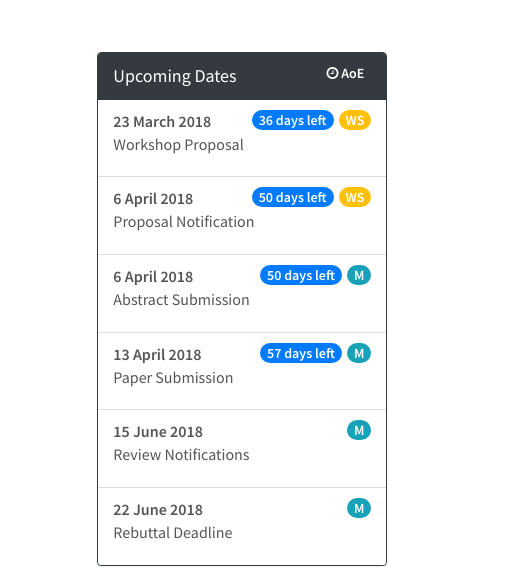
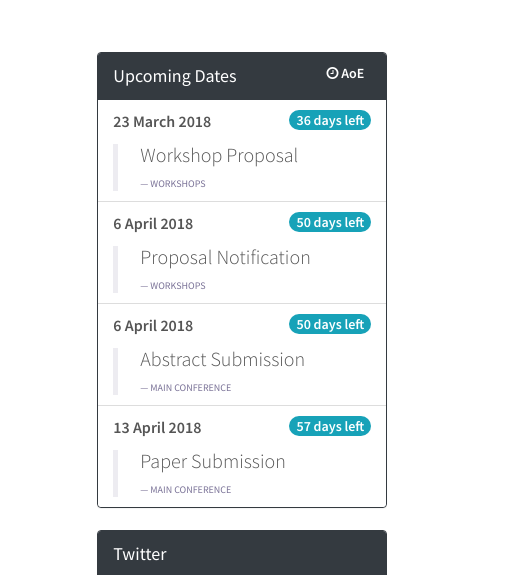
Before and after one commit to vlhcc18/vlhcc18.github.io, a website: page index.html in a window 1280 px wide. Shown: the part 584-1159 px from the top of the page, 771-1280 px from the left. Drawn offline with Linux system fonts and the light colour scheme.

Commit message:
Improved upcoming dates widget (#56)
* improved style

* updated widget

```diff
--- a/css/modern-business.css
+++ b/css/modern-business.css
@@ -385,3 +385,9 @@ body {
     border-style: solid;
     border-color: transparent transparent transparent #555;
 }
+
+/* Blockquote*/
+.blockquote-flush{
+  padding: 0px 22px;
+  margin-bottom: 0px;
+}
--- a/index.html
+++ b/index.html
@@ -335,53 +335,72 @@
                 <div class="list-group list-group-flush" style="margin-bottom: 0px;">
                   <a href="#" class="list-group-item list-group-item-hover">
                     <b>23 March 2018</b>
-                    <span class="badge badge-warning badge-pill tool-tip">WS<span class="tool-tiptext tool-tip-top">Workshops</span></span>
-                    <span id="ws-proposal-date-badge" class="badge badge-primary badge-pill"></span>
-                    <p>Workshop Proposal</p>
+                    <span id="ws-proposal-date-badge" class="badge badge-info badge-pill"></span>
+                    <blockquote class="blockquote blockquote-flush">
+                      <p class="h4">Workshop Proposal</p>
+                      <footer>WORKSHOPS</footer>
+                    </blockquote>
+
                   </a>
                   <a href="#" class="list-group-item list-group-item-hover">
                     <b>6 April 2018</b>
-                    <span class="badge badge-warning badge-pill tool-tip">WS<span class="tool-tiptext tool-tip-top">Workshops</span></span>
-                    <span id="ws-notification-date-badge" class="badge badge-primary badge-pill"></span>
-                    <p>Proposal Notification</p>
+                    <span id="ws-notification-date-badge" class="badge badge-info badge-pill"></span>
+                    <blockquote class="blockquote blockquote-flush">
+                      <p class="h4">Proposal Notification</p>
+                      <footer>WORKSHOPS</footer>
+                    </blockquote>
                   </a>
                   <a href="#" class="list-group-item list-group-item-hover">
                     <b>6 April 2018</b>
-                    <span class="badge badge-info badge-pill tool-tip">M<span class="tool-tiptext tool-tip-top">Main Conference</span></span>
-                    <span id="abstract-date-badge" class="badge badge-primary badge-pill"></span>
-                    <p>Abstract Submission</p>
+                    <span id="abstract-date-badge" class="badge badge-info badge-pill"></span>
+                    <blockquote class="blockquote blockquote-flush">
+                      <p class="h4">Abstract Submission</p>
+                      <footer>MAIN CONFERENCE</footer>
+                    </blockquote>
                   </a>
                   <a href="#" class="list-group-item list-group-item-hover">
                     <b>13 April 2018</b>
-                    <span class="badge badge-info badge-pill tool-tip">M<span class="tool-tiptext tool-tip-top">Main Conference</span></span>
-                    <span id="paper-date-badge" class="badge badge-primary badge-pill"></span>
-                    <p>Paper Submission</p>
+                    <span id="paper-date-badge" class="badge badge-info badge-pill"></span>
+                    <blockquote class="blockquote blockquote-flush">
+                      <p class="h4">Paper Submission</p>
+                      <footer>MAIN CONFERENCE</footer>
+                    </blockquote>
                   </a>
-
+                  <!--
                   <a href="#" class="list-group-item list-group-item-hover">
                     <b>15 June 2018</b>
                     <span class="badge badge-info badge-pill tool-tip">M<span class="tool-tiptext tool-tip-top">Main Conference</span></span>
                     <span id="review-date-badge" class="badge badge-primary badge-pill"></span>
-                    <p>Review Notifications</p>
+                    <blockquote class="blockquote" style="padding: 0px 22px; margin-bottom: 0px;">
+                      <p class="h4">Review Notifications</p>
+                      <footer>MAIN CONFERENCE</footer>
+                    </blockquote>
                   </a>
+
                   <a href="#" class="list-group-item list-group-item-hover">
                     <b>22 June 2018</b>
-                    <span class="badge badge-info badge-pill tool-tip">M<span class="tool-tiptext tool-tip-top">Main Conference</span></span>
                     <span id="rebuttal-date-badge" class="badge badge-primary badge-pill"></span>
-                    <p>Rebuttal Deadline</p>
+                    <blockquote class="blockquote" style="padding: 0px 22px; margin-bottom: 0px;">
+                      <p class="h4">Rebuttal Deadline</p>
+                      <footer>MAIN CONFERENCE</footer>
+                    </blockquote>
                   </a>
-                  <!--
+
                   <a href="#" class="list-group-item list-group-item-hover">
                     <b>6 July 2018</b>
-                    <span class="badge badge-info badge-pill tool-tip">M<span class="tool-tiptext tool-tip-top">Main Conference</span></span>
                     <span id="notification-date-badge" class="badge badge-primary badge-pill"></span>
-                    <p>Paper Notification</p>
+                    <blockquote class="blockquote" style="padding: 0px 22px; margin-bottom: 0px;">
+                      <p class="h4">Paper Notification</p>
+                      <footer>MAIN CONFERENCE</footer>
+                    </blockquote>
                   </a>
                   <a href="#" class="list-group-item list-group-item-hover">
                     <b>27 July 2018</b>
-                    <span class="badge badge-info badge-pill tool-tip">M<span class="tool-tiptext tool-tip-top">Main Conference</span></span>
                     <span id="camera-ready-date-badge" class="badge badge-primary badge-pill"></span>
-                    <p>Camera Ready Copy</p>
+                    <blockquote class="blockquote" style="padding: 0px 22px; margin-bottom: 0px;">
+                      <p class="h4">Camera Ready Copy</p>
+                      <footer>MAIN CONFERENCE</footer>
+                    </blockquote>
                   </a>
                 -->
                 </div>
```
